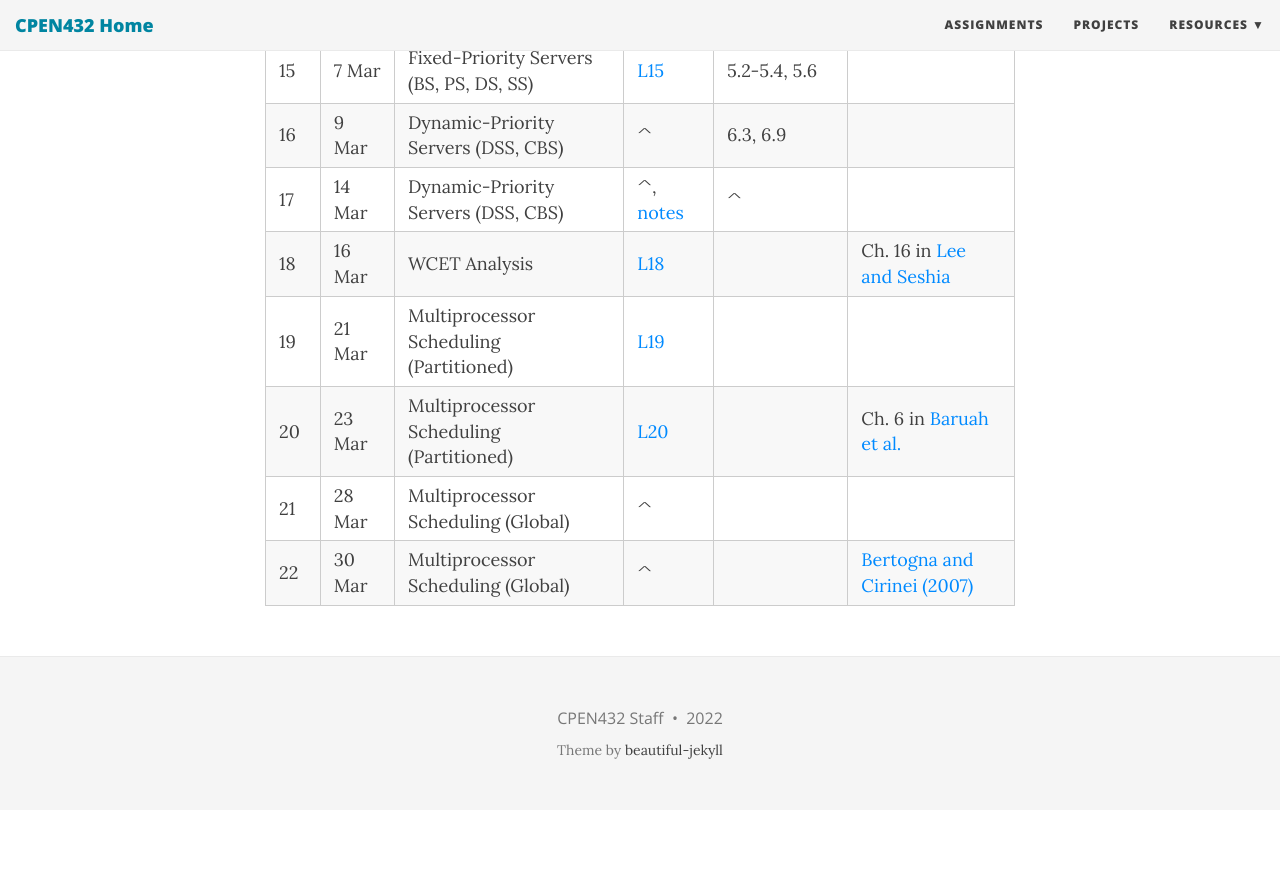
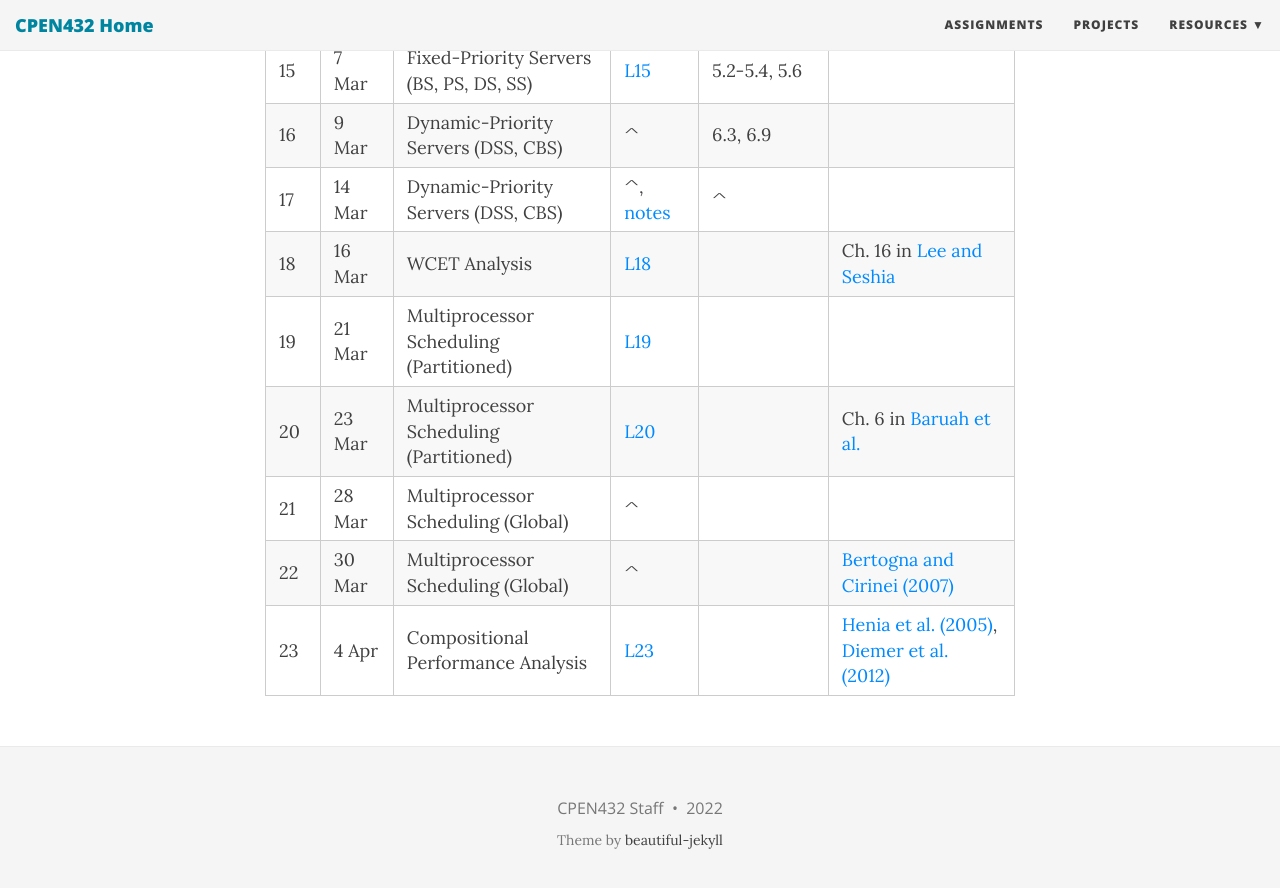
Before and after one commit to CPEN432/cpen432.github.io, a Jekyll site: the page built from lectures.md, in a window 1280 px wide and 900 px high, scrolled down 1240 px. Shown: the top 888 px of the window. Built offline with Jekyll 4.4.1, drawn with Linux system fonts in a browser that asks for light colours; nearby versions of some CDN libraries; before the commit the page ends 2050 px from its top, so only the background shows below that.

Commit message:
Update lectures.md

```diff
--- a/lectures.md
+++ b/lectures.md
@@ -30,6 +30,7 @@ title: Lectures
 |  20  | 23 Mar | Multiprocessor Scheduling (Partitioned) | [L20](http://cpen432.github.io/resources/gujarati-slides//20-partitioned.pdf) || Ch. 6 in [Baruah et al.](https://go.exlibris.link/yXzZkF95) |
 |  21  | 28 Mar | Multiprocessor Scheduling (Global) | ^ |||
 |  22  | 30 Mar | Multiprocessor Scheduling (Global) | ^ || [Bertogna and Cirinei (2007)](http://cpen432.github.io/resources/P3-bertogna-cirinei.pdf) |
+|  23  | 4 Apr | Compositional Performance Analysis | [L23](http://cpen432.github.io/resources/gujarati-slides//23-cpa.pdf) || [Henia et al. (2005)](http://cpen432.github.io/resources/P4-henia-etal.pdf), [Diemer et al. (2012)](http://cpen432.github.io/resources/P5-diemer-etal.pdf) |
 
 <!-- | **No.** | **Date** | **Topics** | **Readings** | -->
 <!-- |:---:|:-------|:---:|:----:| -->
```
